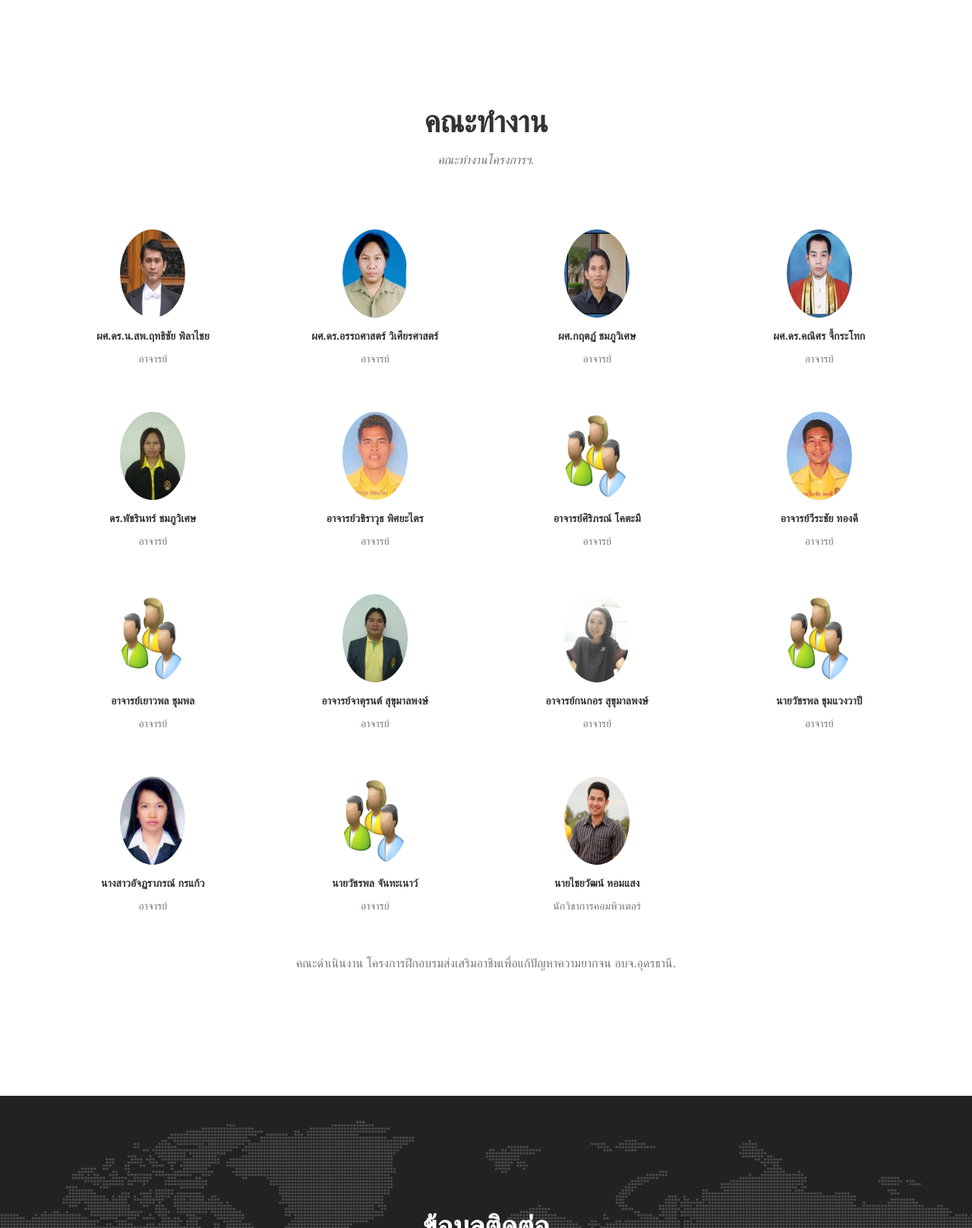
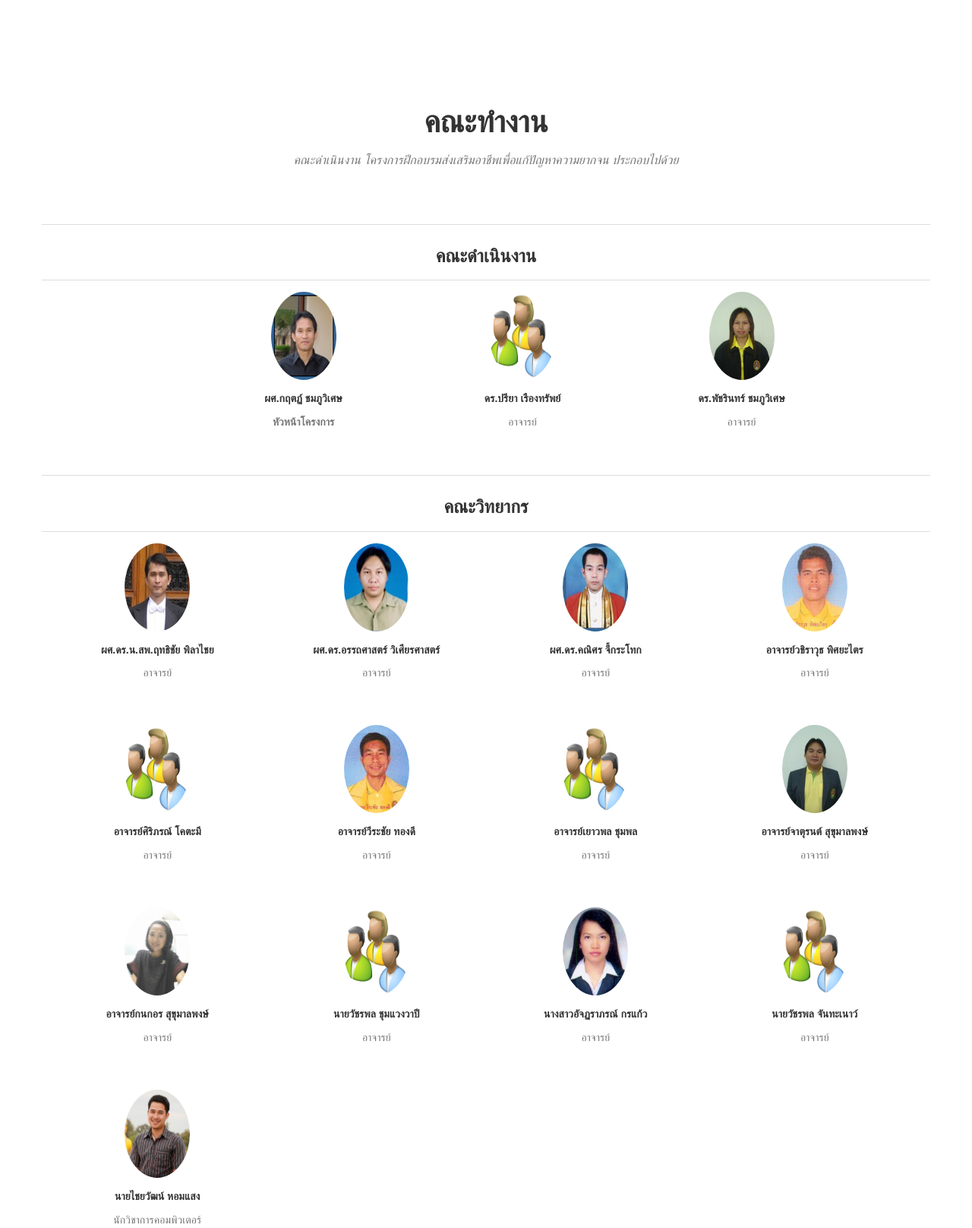
Before and after one commit to mynameistecs51/trainingcareer, a CodeIgniter app: page /trainingcareer/ in a window 1280 px wide. Shown: the part 4884-6500 px from the top of the page at 76% size. Run offline with CodeIgniter, Linux system fonts and the light colour scheme; some libraries are stand-ins or nearby versions.

Commit message:
update team

```diff
--- a/application/views/dashboard.php
+++ b/application/views/dashboard.php
@@ -285,23 +285,50 @@
 			<div class="row">
 				<div class="col-lg-12 text-center">
 					<h2 class="section-heading">คณะทำงาน</h2>
-					<h3 class="section-subheading text-muted">คณะทำงานโครงการฯ.</h3>
+					<h3 class="section-subheading text-muted">คณะดำเนินงาน โครงการฝึกอบรมส่งเสริมอาชีพเพื่อแก้ปัญหาความยากจน ประกอบไปด้วย</h3>
+				</div>
+				<table class="table" width="100%">
+					<tr>
+						<td align="center">
+							<h3><b>คณะดำเนินงาน</b></h3>
+						</td>
+					</tr>
+					<tr>
+						<td>
+							<div class="col-sm-2"></div>
+							<div class="col-sm-3">
+								<div class="team-member">
+									<img src="<?php echo base_url();?>assets/img/team/krit.jpg" class="img-responsive img-circle" alt="" style="width: 100px;height:130px;">
+									<h5>ผศ.กฤตฏ์ ชมภูวิเศษ</h5>
+									<p class="text-muted"><b>หัวหน้าโครงการ</b></p>
 								</div>
 							</div>
-			<div class="row">
+							<div class="col-sm-3">
+								<div class="team-member">
+									<img src="<?php echo base_url();?>assets/img/team/nopicture.png" class="img-responsive img-circle" alt="" style="width: 100px;height:130px;">
+									<h5>ดร.ปรียา เรืองทรัพย์</h5>
+									<p class="text-muted">อาจารย์</p>
+								</div>
+							</div>
+							<div class="col-sm-3">
+								<div class="team-member">
+									<img src="<?php echo base_url();?>assets/img/team/patcharin.jpg" class="img-responsive img-circle" alt="" style="width: 100px;height:130px;">
+									<h5>ดร.พัชรินทร์  ชมภูวิเศษ</h5>
+									<p class="text-muted">อาจารย์</p>
+								</div>
+							</div>
+						</td>
+					</tr>
+					<tr>
+						<td align="center"><h3><b>คณะวิทยากร</b></h3></td>
+					</tr>
+					<tr>
+						<td>
 							<div class="col-sm-3">
 								<div class="team-member">
 									<img src="<?php echo base_url();?>assets/img/team/rutthichai.jpg" class="img-responsive img-circle" alt="" style="width: 100px;height:130px;">
 									<h5>ผศ.ดร.น.สพ.ฤทธิชัย  พิลาไชย</h5>
 									<p class="text-muted">อาจารย์</p>
-						<!-- <ul class="list-inline social-buttons">
-							<li><a href="#"><i class="fa fa-twitter"></i></a>
-							</li>
-							<li><a href="#"><i class="fa fa-facebook"></i></a>
-							</li>
-							<li><a href="#"><i class="fa fa-linkedin"></i></a>
-							</li>
-						</ul> -->
 								</div>
 							</div>
 							<div class="col-sm-3">
@@ -309,74 +336,22 @@
 									<img src="<?php echo base_url();?>assets/img/team/uttasart.jpg" class="img-responsive img-circle" alt="" style="width: 100px;height:130px;">
 									<h5>ผศ.ดร.อรรถศาสตร์  วิเศียรศาสตร์</h5>
 									<p class="text-muted">อาจารย์</p>
-						<!-- <ul class="list-inline social-buttons">
-							<li><a href="#"><i class="fa fa-twitter"></i></a>
-							</li>
-							<li><a href="#"><i class="fa fa-facebook"></i></a>
-							</li>
-							<li><a href="#"><i class="fa fa-linkedin"></i></a>
-							</li>
-						</ul> -->
 								</div>
 							</div>
-				<div class="col-sm-3">
-					<div class="team-member">
-						<img src="<?php echo base_url();?>assets/img/team/krit.jpg" class="img-responsive img-circle" alt="" style="width: 100px;height:130px;">
-						<h5>ผศ.กฤตฏ์ ชมภูวิเศษ</h5>
-						<p class="text-muted">อาจารย์</p>
-						<!-- <ul class="list-inline social-buttons">
-							<li><a href="#"><i class="fa fa-twitter"></i></a>
-							</li>
-							<li><a href="#"><i class="fa fa-facebook"></i></a>
-							</li>
-							<li><a href="#"><i class="fa fa-linkedin"></i></a>
-							</li>
-						</ul> -->
-					</div>
-				</div>
+
 							<div class="col-sm-3">
 								<div class="team-member">
 									<img src="<?php echo base_url();?>assets/img/team/kanisorn.jpg" class="img-responsive img-circle" alt="" style="width: 100px;height:130px;">
 									<h5>ผศ.ดร.คณิศร  จี้กระโทก</h5>
 									<p class="text-muted">อาจารย์</p>
-						<!-- <ul class="list-inline social-buttons">
-							<li><a href="#"><i class="fa fa-twitter"></i></a>
-							</li>
-							<li><a href="#"><i class="fa fa-facebook"></i></a>
-							</li>
-							<li><a href="#"><i class="fa fa-linkedin"></i></a>
-							</li>
-						</ul> -->
 								</div>
 							</div>
-				<div class="col-sm-3">
-					<div class="team-member">
-						<img src="<?php echo base_url();?>assets/img/team/patcharin.jpg" class="img-responsive img-circle" alt="" style="width: 100px;height:130px;">
-						<h5>ดร.พัชรินทร์  ชมภูวิเศษ</h5>
-						<p class="text-muted">อาจารย์</p>
-						<!-- <ul class="list-inline social-buttons">
-							<li><a href="#"><i class="fa fa-twitter"></i></a>
-							</li>
-							<li><a href="#"><i class="fa fa-facebook"></i></a>
-							</li>
-							<li><a href="#"><i class="fa fa-linkedin"></i></a>
-							</li>
-						</ul> -->
-					</div>
-				</div>
+
 							<div class="col-sm-3">
 								<div class="team-member">
 									<img src="<?php echo base_url();?>assets/img/team/wachirawut.jpg" class="img-responsive img-circle" alt="" style="width: 100px;height:130px;">
 									<h5>อาจารย์วชิราวุธ  พิศยะไตร</h5>
 									<p class="text-muted">อาจารย์</p>
-						<!-- <ul class="list-inline social-buttons">
-							<li><a href="#"><i class="fa fa-twitter"></i></a>
-							</li>
-							<li><a href="#"><i class="fa fa-facebook"></i></a>
-							</li>
-							<li><a href="#"><i class="fa fa-linkedin"></i></a>
-							</li>
-						</ul> -->
 								</div>
 							</div>
 							<div class="col-sm-3">
@@ -384,14 +359,6 @@
 									<img src="<?php echo base_url();?>assets/img/team/nopicture.png" class="img-responsive img-circle" alt="" style="width: 100px;height:130px;">
 									<h5>อาจารย์ศิริภรณ์  โคตะมี</h5>
 									<p class="text-muted">อาจารย์</p>
-						<!-- <ul class="list-inline social-buttons">
-							<li><a href="#"><i class="fa fa-twitter"></i></a>
-							</li>
-							<li><a href="#"><i class="fa fa-facebook"></i></a>
-							</li>
-							<li><a href="#"><i class="fa fa-linkedin"></i></a>
-							</li>
-						</ul> -->
 								</div>
 							</div>
 							<div class="col-sm-3">
@@ -399,14 +366,6 @@
 									<img src="<?php echo base_url();?>assets/img/team/verachai.jpg" class="img-responsive img-circle" alt="" style="width: 100px;height:130px;">
 									<h5>อาจารย์วีระชัย  ทองดี</h5>
 									<p class="text-muted">อาจารย์</p>
-						<!-- <ul class="list-inline social-buttons">
-							<li><a href="#"><i class="fa fa-twitter"></i></a>
-							</li>
-							<li><a href="#"><i class="fa fa-facebook"></i></a>
-							</li>
-							<li><a href="#"><i class="fa fa-linkedin"></i></a>
-							</li>
-						</ul> -->
 								</div>
 							</div>
 							<div class="col-sm-3">
@@ -414,14 +373,6 @@
 									<img src="<?php echo base_url();?>assets/img/team/nopicture.png" class="img-responsive img-circle" alt="" style="width: 100px;height:130px;">
 									<h5>อาจารย์เยาวพล  ชุมพล</h5>
 									<p class="text-muted">อาจารย์</p>
-						<!-- <ul class="list-inline social-buttons">
-							<li><a href="#"><i class="fa fa-twitter"></i></a>
-							</li>
-							<li><a href="#"><i class="fa fa-facebook"></i></a>
-							</li>
-							<li><a href="#"><i class="fa fa-linkedin"></i></a>
-							</li>
-						</ul> -->
 								</div>
 							</div>
 							<div class="col-sm-3">
@@ -429,14 +380,6 @@
 									<img src="<?php echo base_url();?>assets/img/team/jaturon.jpg" class="img-responsive img-circle" alt="" style="width: 100px;height:130px;">
 									<h5>อาจารย์จาตุรนต์  สุขุมาลพงษ์</h5>
 									<p class="text-muted">อาจารย์</p>
-						<!-- <ul class="list-inline social-buttons">
-							<li><a href="#"><i class="fa fa-twitter"></i></a>
-							</li>
-							<li><a href="#"><i class="fa fa-facebook"></i></a>
-							</li>
-							<li><a href="#"><i class="fa fa-linkedin"></i></a>
-							</li>
-						</ul> -->
 								</div>
 							</div>
 							<div class="col-sm-3">
@@ -444,14 +387,6 @@
 									<img src="<?php echo base_url();?>assets/img/team/kanok-on.jpg" class="img-responsive img-circle" alt="" style="width: 100px;height:130px;">
 									<h5>อาจารย์กนกอร  สุขุมาลพงษ์</h5>
 									<p class="text-muted">อาจารย์</p>
-						<!-- <ul class="list-inline social-buttons">
-							<li><a href="#"><i class="fa fa-twitter"></i></a>
-							</li>
-							<li><a href="#"><i class="fa fa-facebook"></i></a>
-							</li>
-							<li><a href="#"><i class="fa fa-linkedin"></i></a>
-							</li>
-						</ul> -->
 								</div>
 							</div>
 							<div class="col-sm-3">
@@ -459,14 +394,6 @@
 									<img src="<?php echo base_url();?>assets/img/team/nopicture.png" class="img-responsive img-circle" alt="" style="width: 100px;height:130px;">
 									<h5>นายวัชรพล ชุมแวงวาปี</h5>
 									<p class="text-muted">อาจารย์</p>
-						<!-- <ul class="list-inline social-buttons">
-							<li><a href="#"><i class="fa fa-twitter"></i></a>
-							</li>
-							<li><a href="#"><i class="fa fa-facebook"></i></a>
-							</li>
-							<li><a href="#"><i class="fa fa-linkedin"></i></a>
-							</li>
-						</ul> -->
 								</div>
 							</div>
 							<div class="col-sm-3">
@@ -474,14 +401,6 @@
 									<img src="<?php echo base_url();?>assets/img/team/utcharapon.jpg" class="img-responsive img-circle" alt="" style="width: 100px;height:130px;">
 									<h5>นางสาวอัจฏราภรณ์ กรแก้ว</h5>
 									<p class="text-muted">อาจารย์</p>
-						<!-- <ul class="list-inline social-buttons">
-							<li><a href="#"><i class="fa fa-twitter"></i></a>
-							</li>
-							<li><a href="#"><i class="fa fa-facebook"></i></a>
-							</li>
-							<li><a href="#"><i class="fa fa-linkedin"></i></a>
-							</li>
-						</ul> -->
 								</div>
 							</div>
 							<div class="col-sm-3">
@@ -489,14 +408,6 @@
 									<img src="<?php echo base_url();?>assets/img/team/nopicture.png" class="img-responsive img-circle" alt="" style="width: 100px;height:130px;">
 									<h5>นายวัชรพล  จันทะเนาว์</h5>
 									<p class="text-muted">อาจารย์</p>
-						<!-- <ul class="list-inline social-buttons">
-							<li><a href="#"><i class="fa fa-twitter"></i></a>
-							</li>
-							<li><a href="#"><i class="fa fa-facebook"></i></a>
-							</li>
-							<li><a href="#"><i class="fa fa-linkedin"></i></a>
-							</li>
-						</ul> -->
 								</div>
 							</div>
 							<div class="col-sm-3">
@@ -504,16 +415,11 @@
 									<img src="<?php echo base_url();?>assets/img/team/chaiwat.jpg" class="img-responsive img-circle" alt="" style="width: 100px;height:130px;">
 									<h5>นายไชยวัฒน์  หอมแสง</h5>
 									<p class="text-muted">นักวิขาการคอมพิวเตอร์</p>
-						<!-- <ul class="list-inline social-buttons">
-							<li><a href="#"><i class="fa fa-twitter"></i></a>
-							</li>
-							<li><a href="#"><i class="fa fa-facebook"></i></a>
-							</li>
-							<li><a href="#"><i class="fa fa-linkedin"></i></a>
-							</li>
-						</ul> -->
 								</div>
 							</div>
+						</td>
+					</tr>
+				</table>
 			</div>
 			<div class="row">
 				<div class="col-lg-8 col-lg-offset-2 text-center">
```
Lines whose indentation alone changed are shown as unchanged.
